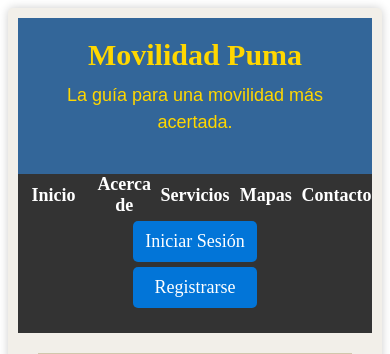
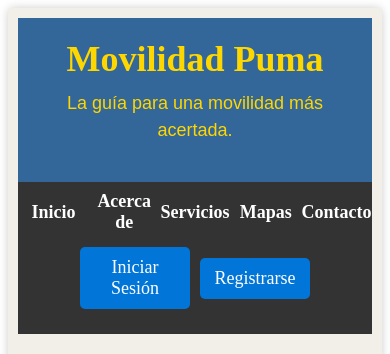
Before and after one commit to Edgar03ohs/MovilidadPuma, a Flask app: page / in a window 390 px wide. Shown: the top 354 px of the page. Run offline with Flask 3, Linux system fonts and the light colour scheme.

Commit message:
ResponsividadYMenosRolloManeras

```diff
--- a/app/static/css/estilos.css
+++ b/app/static/css/estilos.css
@@ -231,8 +231,9 @@ button {
     padding-bottom: 5px;
     padding-top: 5px;
     display: flex;
-    gap: 0px; /* Espacio entre los botones */
+    gap: 10px; /* Espacio entre los botones */
     align-items: center;
+    /* background-color: #FFD700; */
 }
 
 /* Estilos para los Botones */
@@ -299,8 +300,14 @@ button:hover {
     }
 
     .boton-container {
-        flex-direction: column;
+        flex-direction: row;
         align-items: center;
+        gap: 10px;
+        width: 95%;
+        padding-left: 5px;
+        padding-right: 5px;
+        margin-left: 5px;
+        margin-right: 5px;
         margin-bottom: 15px; /* Ajusta según sea necesario */
     }
 
@@ -308,10 +315,6 @@ button:hover {
         width: 100%; /* O ajusta según sea necesario */
         margin: 0px; /* Ajusta según sea necesario */
         margin-bottom: 5px;
-    }
-
-    h1 {
-        font-size: 30px; /* Tamaño de fuente más pequeño para dispositivos móviles */
     }
 
     label {
--- a/app/static/js/script.js
+++ b/app/static/js/script.js
@@ -61,22 +61,42 @@ const botonElement = document.querySelector('.boton');
 // Obtener el elemento button
 const buttonElement = document.querySelector('button');
 
-
+vistaTipo = 0;
 
 // Obtiene una referencia al contenedor principal por su clase CSS
 const container = document.querySelector(".container");
 window.addEventListener("resize", () => {
+    navulElement.style.height = '60px';
+    navElement.style.height = 'auto';
     // Verifica el ancho de la ventana y ajusta el estilo del contenedor en consecuencia
-    if (window.innerWidth <= 767) {
-        container.style.maxWidth = "360px";
+    if (window.innerWidth <= 800) {
+        navElement.style.flexDirection = 'column';
+        navElement.style.height = 'auto';
+        botonContainerElement.style.width= '95%';
+        navulElement.style.width= '100%';
+        if (window.innerWidth <= 640) {
+            if(vistaTipo == 1){
+            container.style.maxWidth = "360px";
+            }else{
+                botonContainerElement.style.width= '65%';
+            }
+        }
     } else {
+        // if(vistaTipo ==0){
         container.style.maxWidth = "1500px";
+        botonContainerElement.style.width= '95%';
         if(window.innerWidth >= 800) {
+            botonContainerElement.style.width = 'auto';
+            navElement.style.height = '60px';
+            navElement.style.justifyContent = 'space-between';
+            navElement.style.flexDirection = 'row';
+            navulElement.style.width= '65%';
+            navulElement.style.height= navElement.style.height;
         // navElement.style.alignItems = 'center';
         // navElement.style.height = 'auto';
-        // navulElement.style.width= '65%';
         //navElement.style.flexDirection = "inline";
-        }
+        // }
+    }
     }
 });
 
@@ -85,23 +105,132 @@ window.dispatchEvent(new Event('resize'));
 
 // Agrega un evento de clic al botón de "Vista de Escritorio"
 desktopButton.addEventListener("click", () => {
+
+    vistaTipo = 0;
+
+    h1Element.style.fontSize = '36px';
+    h1Element.style.margin = '0';
+
     // Cambia el estilo del contenedor para ajustar la vista de escritorio
     container.style.maxWidth = "1500px";
+    if (window.innerWidth <= 767) {
+        // navElement.style.alignItems = 'center';
+
+        navulElement.style.height = '60px';
+
+        navElement.style.flexDirection = "column";
+        navElement.style.height = 'auto';
+        navElement.style.alignItems = 'center';
+        navElement.style.justifyContent = 'space-between';
+        navElement.style.padding = '0';
+
+        navulElement.style.width = '100%';
+        navulElement.style.listStyleType = 'none';
+        navulElement.style.margin = '0';
+        navulElement.style.padding = '0';
+        navulElement.style.display = 'flex';
+        // navulElement.style.backgroundColor = 'green';
+
+        botonContainerElement.style.alignItems = 'center';
+        botonContainerElement.style.paddingBottom = '5px';
+        botonContainerElement.style.paddingTop = '5px';
+        botonContainerElement.style.display = 'flex';
+        botonContainerElement.style.flexDirection = 'row';
+        if (window.innerWidth <= 640) {
+        botonContainerElement.style.width= '65%';
+        }
+        botonContainerElement.style.gap= '10px'; /* Espacio entre los botones */
+
+        // navulliElement.style.position = 'relative';
+        // navulliElement.style.alignItems = 'center';
+        // navulliElement.style.width = '100%';
+        // navulliElement.style.display = 'flex';
+
+        // navulliaElement.style.margin = '0 auto';
+        // navulliaElement.style.textDecoration = 'none';
+        // navulliaElement.style.alignItems = 'center';
+        // navulliaElement.style.height = '100%';
+        // navulliaElement.style.width = '100%';
+        // navulliaElement.style.display = 'flex';
+
+
+    }else if(window.innerWidth >= 800){
+        navElement.style.alignItems = 'center';
+        navElement.style.flexDirection = "inline";
+        navElement.style.flexDirection = 'row';
+        navElement.style.justifyContent = 'space-between';
+        navElement.style.padding = '0';
+
+        navulElement.style.listStyleType = 'none';
+        navulElement.style.margin = '0';
+        navulElement.style.padding = '0';
+        navulElement.style.height = '100%';
+        navulElement.style.display = 'flex';
+        navulElement.style.width = '65%';
+
+        botonContainerElement.style.flexDirection = 'row';
+
+        navElement.style.height = '60px';
+    }
 
     navElement.style.alignItems = 'center';
     navElement.style.flexDirection = "inline";
-    navElement.style.flexDirection = 'row';
-    // navElement.style.display = 'flex';
     navElement.style.justifyContent = 'space-between';
     navElement.style.padding = '0';
     // navElement.style.height = 'auto';
+    // navElement.style.display = 'flex';
 
     navulElement.style.listStyleType = 'none';
     navulElement.style.margin = '0';
     navulElement.style.padding = '0';
-    navulElement.style.height = '100%';
     navulElement.style.display = 'flex';
-    navulElement.style.width = '65%';
+
+    botonContainerElement.style.alignItems = 'center';
+    botonContainerElement.style.paddingBottom = '5px';
+    botonContainerElement.style.paddingTop = '5px';
+    botonContainerElement.style.display = 'flex';
+    botonContainerElement.style.flexDirection = 'row';
+
+    labelElement.style.fontSize = '18px';
+    labelElement.style.display = 'block'; /* Hace que las etiquetas ocupen todo el ancho disponible */
+    labelElement.style.color = '#333'; /* Color del texto de las etiquetas */
+    labelElement.style.marginBottom = '10px'; /* Margen inferior para separar las etiquetas de los campos de entrada */
+
+    h1Element.style.fontSize = '36px';
+    h1Element.style.margin = '0';
+
+    window.addEventListener("resize", () => {
+
+        // Verifica el ancho de la ventana y ajusta el estilo del contenedor en consecuencia
+        if (window.innerWidth <= 800) {
+            // navElement.style.alignItems = 'center';
+            navElement.style.flexDirection = "column";
+            botonContainerElement.flexDirection = 'row';
+            navulElement.style.width = '100%';
+            navulElement.style.height = navElement.style.height;
+            navElement.style.height = 'auto';
+
+        }else if(window.innerWidth >= 800){
+            navElement.style.alignItems = 'center';
+            navElement.style.height = 'auto';
+            navElement.style.flexDirection = "inline";
+            navElement.style.flexDirection = 'row';
+            navElement.style.justifyContent = 'space-between';
+            navElement.style.padding = '0';
+
+            navulElement.style.listStyleType = 'none';
+            navulElement.style.margin = '0';
+            navulElement.style.padding = '0';
+            navulElement.style.height = navElement.style.height;
+            navulElement.style.display = 'flex';
+            navulElement.style.width = '65%';
+
+            botonContainerElement.flexDirection = 'row';
+
+            navElement.style.height = '60px';
+
+        }
+    });
 
     // navulliElement.style.position = 'relative';
     // navulliElement.style.width = '100%';
@@ -115,27 +244,12 @@ desktopButton.addEventListener("click", () => {
     // navulliaElement.style.width = '100%';
     // navulliaElement.style.margin = '0 auto';
 
-    labelElement.style.fontSize = '18px'; /* Tamaño de fuente más pequeño para etiquetas en dispositivos móviles */
-    labelElement .style.display = 'block'; /* Hace que las etiquetas ocupen todo el ancho disponible */
-    labelElement.style.color = '#333'; /* Color del texto de las etiquetas */
-    labelElement.style.marginBottom = '10px'; /* Margen inferior para separar las etiquetas de los campos de entrada */
-
-    h1Element.style.fontSize = '36px';
-    h1Element.style.margin = '0';
-
     // container.style.maxWidth = '1500px'; /* Establece el ancho máximo del contenedor principal */
     // container.style.margin = '0 auto'; /* Centra el contenedor horizontalmente en la página */
     // container.style.borderRadius = '5px'; /* Agrega bordes redondeados al contenedor */
     // container.style.boxShadow = '0 0 10px rgba(0, 0, 0, 0.2)'; /* Agrega una sombra al contenedor */
     // container.style.marginBottom = '60px';
     // container.style.padding = '20px';
-
-    botonContainerElement.style.alignItems = 'center';
-    botonContainerElement.style.paddingBottom = '5px';
-    botonContainerElement.style.paddingTop = '5px';
-    botonContainerElement.style.display = 'flex';
-    botonContainerElement.style.flexDirection = 'row';
-    botonContainerElement.style.gap= '0px'; /* Espacio entre los botones */
 
     // botonElement.style.display = 'inline-block';
     // botonElement.style.marginRight = '7px';
@@ -164,6 +278,9 @@ desktopButton.addEventListener("click", () => {
 });
 // Agrega un evento de clic al botón de "Vista Móvil"
 mobileButton.addEventListener("click", () => {
+
+    vistaTipo = 1;
+
     // Cambia el estilo del contenedor para ajustar la vista móvil
     container.style.maxWidth = "360px";
 
@@ -184,7 +301,7 @@ mobileButton.addEventListener("click", () => {
     navulElement.style.listStyleType = 'none';
     navulElement.style.margin = '0';
     navulElement.style.padding = '0';
-    navulElement.style.height = '100%';
+    navulElement.style.height = '60px%';
     navulElement.style.width= '100%';
     navulElement.style.display = 'flex';
 
```
